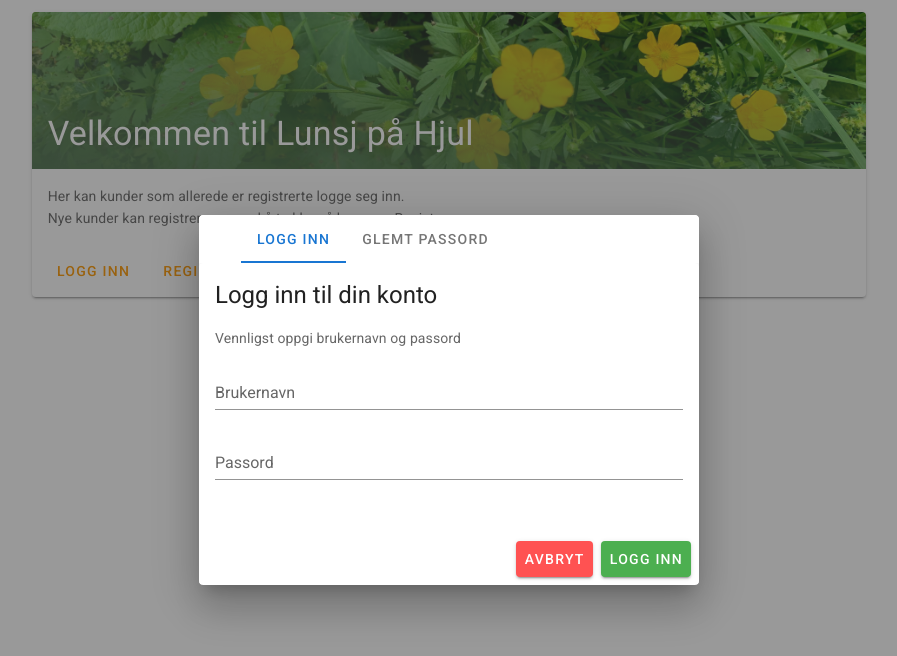
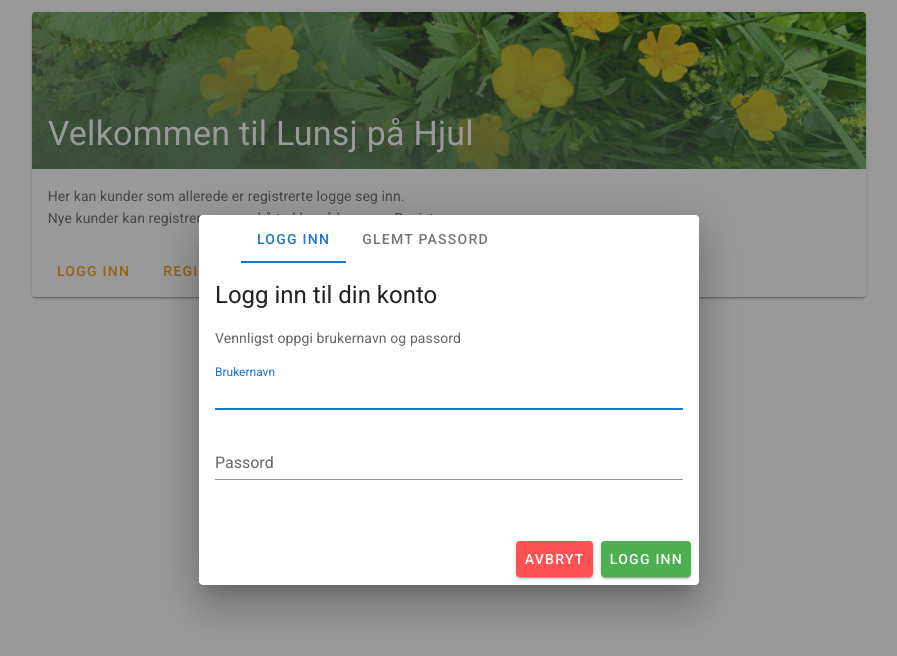
Before and after one commit to synnesorensen/bachelor, a Vue app in the folder clients/webclient/: page /welcome in a window 1280 px wide. Both pictures are taken after a click on the button "LOGG INN". Shown: the top 656 px of the page, without its empty margins (191-1088 px from the left). Built offline with nearby package versions, Linux system fonts and the light colour scheme.

Commit message:
Added autofocus on log in dialog

```diff
--- a/clients/webclient/src/components/LoginDialog/TabLogin.vue
+++ b/clients/webclient/src/components/LoginDialog/TabLogin.vue
@@ -3,7 +3,12 @@
     <v-card-title class="headline">Logg inn til din konto</v-card-title>
     <v-card-text>
       <p>Vennligst oppgi brukernavn og passord</p>
-      <v-text-field v-model="username" label="Brukernavn" required>
+      <v-text-field
+        v-model="username"
+        label="Brukernavn"
+        required
+        autofocus
+      >
       </v-text-field>
       <v-text-field
         v-model="password"
--- a/clients/webclient/src/components/LoginDialog/TabPassword.vue
+++ b/clients/webclient/src/components/LoginDialog/TabPassword.vue
@@ -8,6 +8,7 @@
         label="Fyll inn epost-adresse"
         required
         @keyup.enter="sendPassword"
+        autofocus
       >
       </v-text-field>
       <v-text-field
--- a/clients/webclient/src/components/LoginDialog/TabRegister.vue
+++ b/clients/webclient/src/components/LoginDialog/TabRegister.vue
@@ -2,7 +2,11 @@
   <v-card>
     <v-card-title class="headline">Registrer konto</v-card-title>
     <v-card-text>
-      <v-text-field label="Fyll inn epost-adresse" required v-model="username">
+      <v-text-field
+        label="Fyll inn epost-adresse"
+        required v-model="username"
+        autofocus
+      >
       </v-text-field>
       <v-text-field
         v-if="!showCodeVerification"
```
